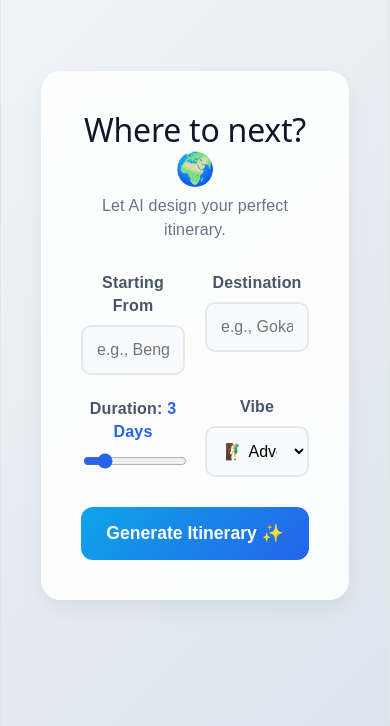
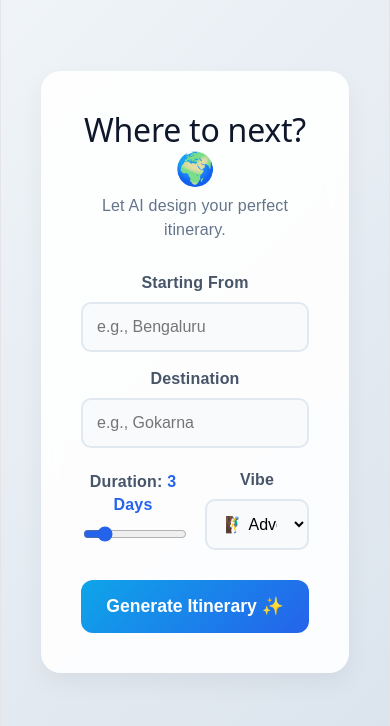
Before and after one commit to Kalpataru2001/travel, a React (Vite) app: page / in a window 390 px wide. Shown: the top 726 px of the page. Built offline with nearby package versions, Linux system fonts and the light colour scheme; no server answers.

Commit message:
responsiveness

```diff
--- a/src/App.css
+++ b/src/App.css
@@ -48,3 +48,51 @@ body {
   transform: translateY(-2px);
   box-shadow: 0 8px 15px rgba(37, 99, 235, 0.3);
 }
+
+
+/* Add this to the bottom of src/App.css */
+
+.form-row {
+  display: flex;
+  gap: 20px;
+}
+
+/* --- Dashboard Layout Rules --- */
+.dashboard-grid {
+  display: grid;
+  grid-template-columns: 1fr 1fr;
+  gap: 40px;
+  align-items: start;
+}
+
+.map-container {
+  width: 100%;
+  position: sticky;
+  top: 40px;
+  padding: 10px;
+  background-color: white;
+  border-radius: 24px;
+  box-shadow: 0 20px 25px -5px rgba(0, 0, 0, 0.1), 0 8px 10px -6px rgba(0, 0, 0, 0.1);
+}
+
+/* --- MOBILE RESPONSIVE MEDIA QUERIES --- */
+@media (max-width: 992px) {
+
+  /* Make the form inputs stack vertically */
+  .form-row {
+    flex-direction: column;
+    gap: 15px;
+  }
+
+  /* Make the dashboard stack the Timeline and Map */
+  .dashboard-grid {
+    grid-template-columns: 1fr;
+  }
+
+  /* Un-stick the map so it flows naturally on mobile */
+  .map-container {
+    position: relative;
+    top: 0;
+    margin-bottom: 30px;
+  }
+}
--- a/src/App.tsx
+++ b/src/App.tsx
@@ -88,13 +88,14 @@ function App() {
           </header>
 
           {/* Grid Layout */}
-          <main style={{ display: 'grid', gridTemplateColumns: '1fr 1fr', gap: '40px', alignItems: 'start' }}>
+          {/* Replace the inline grid styles with className */}
+          <main className="dashboard-grid">
             <div style={{ width: '100%' }}>
               <ItineraryTimeline tripData={tripData} />
             </div>
 
-            {/* Map Container Enhancement */}
-            <div style={{ width: '100%', position: 'sticky', top: '40px', padding: '10px', backgroundColor: 'white', borderRadius: '24px', boxShadow: '0 20px 25px -5px rgba(0, 0, 0, 0.1), 0 8px 10px -6px rgba(0, 0, 0, 0.1)' }}>
+            {/* Replace the inline sticky styles with className */}
+            <div className="map-container">
               <div style={{ borderRadius: '16px', overflow: 'hidden' }}>
                 <TravelMap tripData={tripData} />
               </div>
--- a/src/components/TripPlannerForm.tsx
+++ b/src/components/TripPlannerForm.tsx
@@ -35,7 +35,7 @@ export default function TripPlannerForm({ onSubmit }: FormProps) {
 
       <form onSubmit={handleSubmit} style={{ display: 'flex', flexDirection: 'column', gap: '20px' }}>
 
-        <div style={{ display: 'flex', gap: '20px' }}>
+        <div className="form-row">
           <div style={{ flex: 1 }}>
             <label style={{ display: 'block', marginBottom: '8px', fontWeight: 600, color: '#475569' }}>Starting From</label>
             <input type="text" required placeholder="e.g., Bengaluru" value={startingPoint} onChange={(e) => setStartingPoint(e.target.value)} style={inputStyle} />
```
